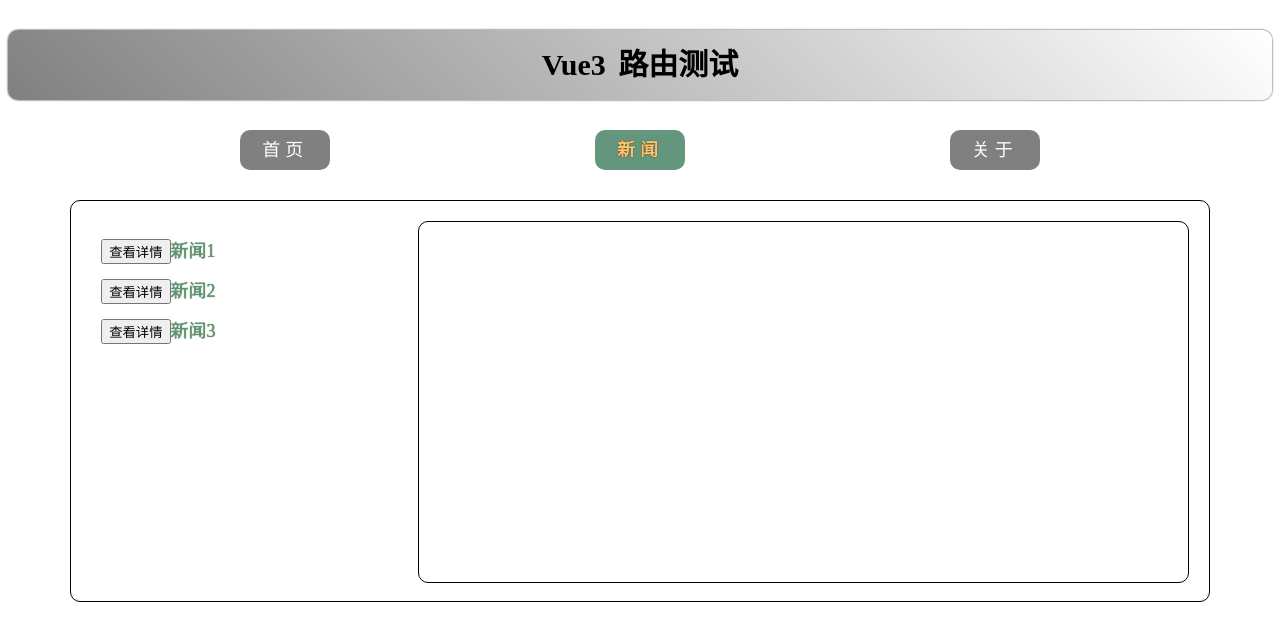
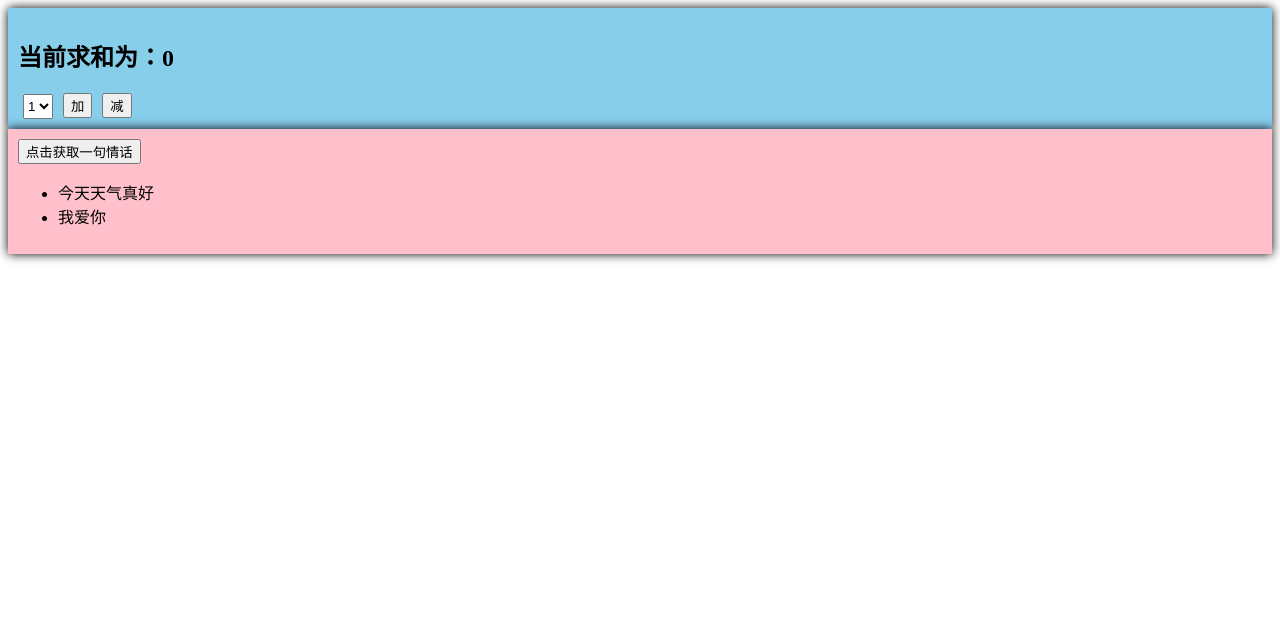
Before and after one commit to XiaoNing0430/Vue3-Learn, a Vue app: page / in a window 1280 px wide. Before the commit this address led to /news. Shown: the top 640 px of the page. Built offline with nearby package versions, Linux system fonts and the light colour scheme.

Commit message:
准备一个基本效果

```diff
--- a/src/App.vue
+++ b/src/App.vue
@@ -1,69 +1,15 @@
 <template>
   <div class="app">
-    <h2 class="title">Vue3 路由测试</h2>
-    <!-- 导航区 -->
-    <div class="navigate">
-      <router-link to="/home" active-class="active">首页</router-link>
-      <!-- 命名路由 -->
-      <router-link :to="{name: 'news'}" active-class="active">新闻</router-link>
-      <router-link :to="{path: '/about'}" active-class="active">关于</router-link>
-    </div>
-    <!-- 展示区 -->
-    <div class="main-content">
-      <router-view />
-    </div>
+    <Count />
+    <Love />
   </div>
 </template>
 
 <script lang="ts" setup name="App">
-  import { RouterView, RouterLink } from 'vue-router'
+  import Count from '@/components/Count.vue'
+  import Love from '@/components/Love.vue'
 
 </script>
 
 <style scoped>
-  /* App */
-  .title {
-    text-align: center;
-    word-spacing: 5px;
-    margin: 30px 0;
-    height: 70px;
-    line-height: 70px;
-    background-image: linear-gradient(45deg, gray, white);
-    border-radius: 10px;
-    box-shadow: 0 0 2px;
-    font-size: 30px;
-  }
-  .navigate {
-    display: flex;
-    justify-content: space-around;
-    margin: 0 100px;
-  }
-  .navigate a {
-    display: block;
-    text-align: center;
-    width: 90px;
-    height: 40px;
-    line-height: 40px;
-    border-radius: 10px;
-    background-color: gray;
-    text-decoration: none;
-    color: white;
-    font-size: 18px;
-    letter-spacing: 5px;
-  }
-  .navigate a.active {
-    background-color: #64967E;
-    color: #ffc268;
-    font-weight: 900;
-    text-shadow: 0 0 1px black;
-    font-family: 微软雅黑;
-  }
-  .main-content {
-    margin: 0 auto;
-    margin-top: 30px;
-    border-radius: 10px;
-    width: 90%;
-    height: 400px;
-    border: 1px solid;
-  }
 </style>
--- /dev/null
+++ b/src/components/Count.vue
@@ -0,0 +1,40 @@
+<template>
+  <div class="count">
+		<h2>当前求和为：{{ sum }}</h2>
+		<select v-model.number="selectNum">
+			<option value="1">1</option>
+			<option value="2">2</option>
+			<option value="3">3</option>
+		</select>
+		<button @click="add">加</button>
+		<button @click="div">减</button>
+  </div>
+</template>
+
+<script lang="ts" setup name="Count">
+	import { computed, ref } from 'vue'
+
+	const sum = ref(0)
+	const selectNum = ref(1)
+
+	function add() {
+		sum.value += selectNum.value
+	}
+
+	function div() {
+		sum.value -= selectNum.value
+	}
+</script>
+
+<style scoped>
+	.count {
+		background-color: skyblue;
+		padding: 10px;
+		border-redius: 10px;
+		box-shadow: 0 0 10px;
+	}
+	select, button {
+		margin: 0 5px;
+		height: 25px;
+	}
+</style>
--- /dev/null
+++ b/src/components/Love.vue
@@ -0,0 +1,40 @@
+<template>
+  <div class="love">
+    <button @click="getLoveWord">点击获取一句情话</button>
+    <ul>
+      <li v-for="(loveWord, index) in loveWords" :key="loveWord.id">
+        {{ loveWord.content }}
+      </li>
+    </ul>
+  </div>
+</template>
+
+<script lang="ts" setup name="Love">
+  import { reactive } from 'vue'
+  import axios from 'axios';
+
+  // 数据
+  const loveWords = reactive([
+    { id: 1, content: '今天天气真好' },
+    { id: 2, content: '我爱你' },
+  ])
+
+  // 方法
+  async function getLoveWord() {
+    // 发请求，下面这行的写法是：连续解构赋值+重命名
+    let result = await axios.get('https://api.uomg.com/api/rand.qinghua?format=json')
+    console.log(result)
+    let { content } = result.data
+    let loveWord = { id: Date.now(), content }
+    loveWords.unshift(loveWord)
+  }
+</script>
+
+<style scoped>
+  .love {
+    background-color: pink;
+		padding: 10px;
+		border-redius: 10px;
+		box-shadow: 0 0 10px;
+  }
+</style>
--- a/src/main.ts
+++ b/src/main.ts
@@ -2,13 +2,8 @@
 import { createApp } from 'vue'
 // 引入 App 根组件
 import App from './App.vue'
-// 引入路由器
-import router from './router'
 
 const app = createApp(App)
 
-// 挂载路由器
-app.use(router)
-
 // 挂载整个应用到app根元素上
 app.mount('#app')
--- a/src/router/index.ts
+++ /dev/null
@@ -1,55 +0,0 @@
-// 创建一个路由器，并暴露出去
-// 1. 引入 createRouter
-import { createRouter, createWebHistory } from "vue-router"
-
-// 2.创建路由器
-const router = createRouter({
-	// 路由器的工作模式
-	history: createWebHistory(),
-	// 一个一个路由规则
-  routes: [
-		{
-			name: 'home',
-			path: '/home',
-		  component: () => import('@/views/Home.vue')
-		},
-		{
-			name: 'news',
-			path: '/news',
-		  component: () => import('@/views/News.vue'),
-			// 嵌套路由
-			children: [
-				{
-					name: 'news-detail',
-					path: 'detail',
-					component: () => import('@/views/NewsDetail.vue'),
-					// 第一种写法：将路由收到的所有params参数作为props都传递给组件
-					// props: true
-
-					// 第二种写法：函数写法，自己决定将什么作为props传给路由组件
-					props(route){
-						return route.query
-					}
-
-					// 第三种写法：对象写法，自己决定将什么作为props传给路由组件
-					/* props: {
-						id: '111',
-						title: '222',
-						content: '333'
-					} */
-				}
-			]
-		},
-		{
-			path: '/about',
-		  component: () => import('@/views/About.vue')
-		},
-		{
-			path: '/',
-			redirect: '/home'
-		}
-	]
-})
-
-// 3.暴露路由器
-export default router
--- a/src/views/About.vue
+++ /dev/null
@@ -1,20 +0,0 @@
-<template>
-  <div class="about">
-    关于
-  </div>
-</template>
-
-<script lang="ts" setup name="About">
-
-</script>
-
-<style scoped>
-	.about {
-		display: flex;
-		justify-content: center;
-		align-items: center;
-		height: 100%;
-		color: rgb(85, 84, 84);
-		font-size: 18px;
-	}
-</style>
--- a/src/views/Home.vue
+++ /dev/null
@@ -1,27 +0,0 @@
-<template>
-  <div class="home">
-    首页
-  </div>
-</template>
-
-<script lang="ts" setup name="Home">
-  import { onMounted } from 'vue'
-  import { useRouter } from 'vue-router'
-
-  const router = useRouter()
-
-  onMounted(() => {
-    setTimeout(() => {
-      router.push('/news')
-    }, 3000)
-  })
-</script>
-
-<style scoped>
-  .home {
-    display: flex;
-    justify-content: center;
-    align-items: center;
-    height: 100%;
-  }
-</style>
--- a/src/views/News.vue
+++ /dev/null
@@ -1,76 +0,0 @@
-<template>
-  <div class="news">
-    <ul>
-      <li v-for="item in newList" :key="item.id">
-        <!-- 第一种写法 -->
-        <!-- <router-link :to="`/news/detail?id=${item.id}&title=${item.title}&content=${item.content}`">{{ item.title }}</router-link> -->
-
-        <button @click="showDetail(item)">查看详情</button>
-
-        <!-- 第二种写法 -->
-        <router-link
-          :to="{path: '/news/detail', query: {id: item.id, title: item.title, content: item.content}}"
-        >
-          {{ item.title }}
-        </router-link>
-      </li>
-    </ul>
-    <div class="news-content">
-      <router-view />
-    </div>
-  </div>
-</template>
-
-<script lang="ts" setup name="News">
-  import { reactive } from 'vue'
-  import { RouterView, RouterLink, useRouter } from 'vue-router';
-
-  const router = useRouter()
-
-  const newList = reactive([
-    {'id': '001', 'title': '新闻1', 'content': '新闻1内容'},
-    {'id': '002', 'title': '新闻2', 'content': '新闻2内容'},
-    {'id': '003', 'title': '新闻3', 'content': '新闻3内容'}
-  ])
-
-  // 方法
-  function showDetail(record) {
-    router.push({
-      path: '/news/detail',
-      query: {
-        id: record.id,
-        title: record.title,
-        content: record.content
-      }
-    })
-  }
-</script>
-
-<style scoped>
-  /* 新闻 */
-  .news {
-    padding: 0 20px;
-    display: flex;
-    justify-content: space-between;
-    height: 100%;
-  }
-  .news ul {
-    margin-top: 30px;
-    list-style: none;
-    padding-left: 10px;
-  }
-  .news li>a {
-    font-size: 18px;
-    line-height: 40px;
-    text-decoration: none;
-    color: #64967E;
-    text-shadow: 0 0 1px rgb(0, 84, 0);
-  }
-  .news-content {
-    width: 70%;
-    height: 90%;
-    border: 1px solid;
-    margin-top: 20px;
-    border-radius: 10px;
-  }
-</style>
--- a/src/views/NewsDetail.vue
+++ /dev/null
@@ -1,22 +0,0 @@
-<template>
-    <ul class="news-list">
-      <li>编号：{{ id }}</li>
-      <li>标题：{{ title }}</li>
-      <li>内容：{{ content }}</li>
-    </ul>
-</template>
-
-<script setup lang="ts" name="NewsDetail">
-	defineProps(['id', 'title', 'content'])
-</script>
-
-<style scoped>
-	.news-list {
-		list-style: none;
-		padding-left: 20px;
-	}
-
-	.news-list>li {
-		line-height: 30px;
-	}
-</style>
```
